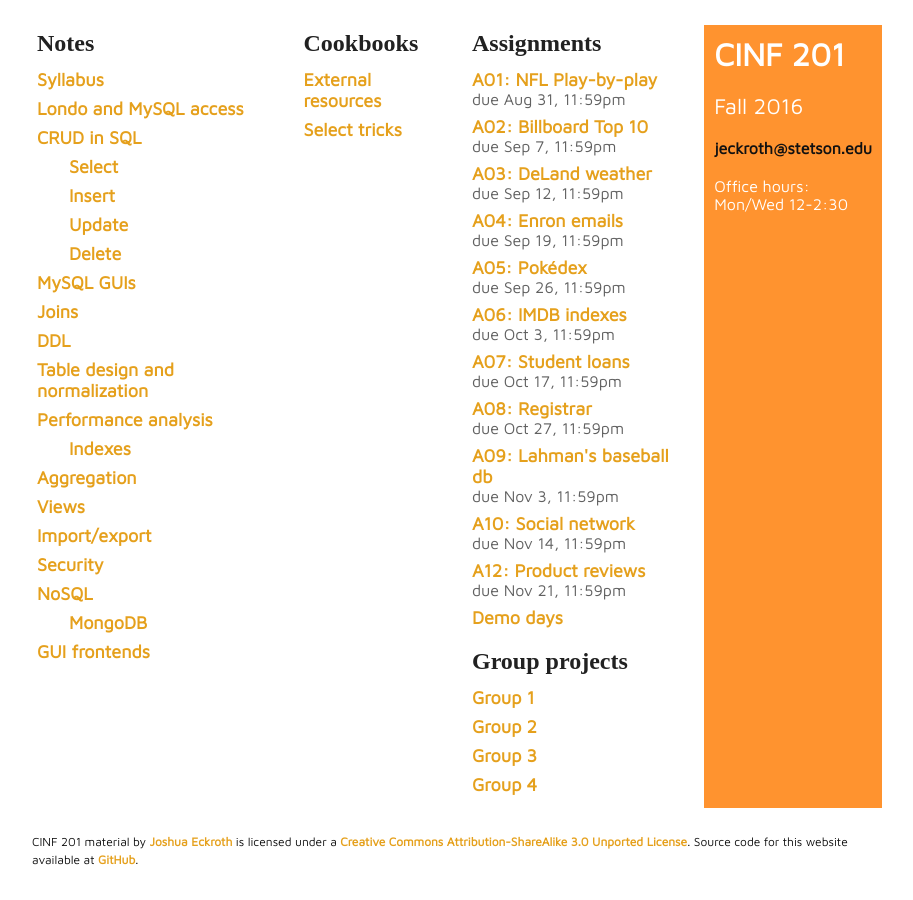
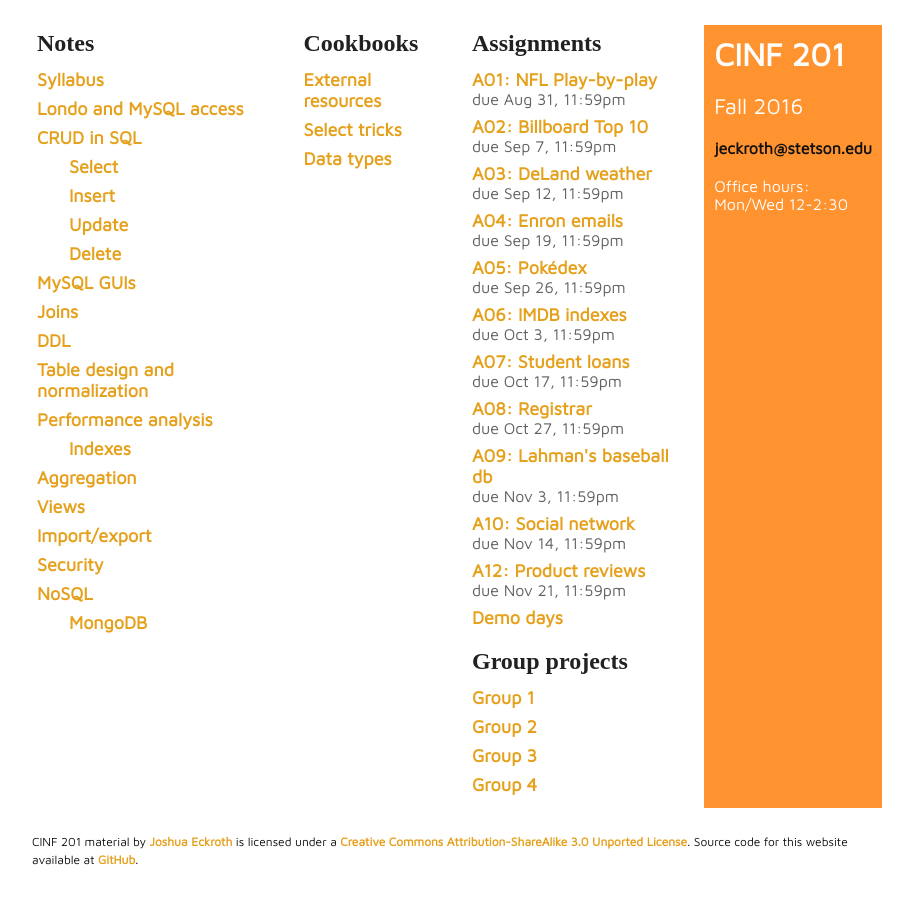
Before and after one commit to joshuaeckroth/cinf201-website, a Jekyll site: the page built from index.markdown, in a window 1280 px wide. Shown: the whole page, without its empty margins (183-1096 px from the left). Built offline with Jekyll 4.4.1, drawn with Linux system fonts in a browser that asks for light colours; some web fonts are replaced.

Commit message:
Update index

```diff
--- a/_layouts/index.html
+++ b/_layouts/index.html
@@ -78,9 +78,6 @@
                   </li>
                 </ul>
               </li>
-              <li>
-                <div class="post-title"><a href="/notes/gui-frontends.html">GUI frontends</a></div>
-              </li>
             </ul>
           </td>
           <td>
@@ -91,6 +88,9 @@
               </li>
               <li>
                 <div class="post-title"><a href="/cookbooks/select.html">Select tricks</a></div>
+              </li>
+              <li>
+                <div class="post-title"><a href="/cookbooks/data-types.html">Data types</a></div>
               </li>
             </ul>
           </td>
```
